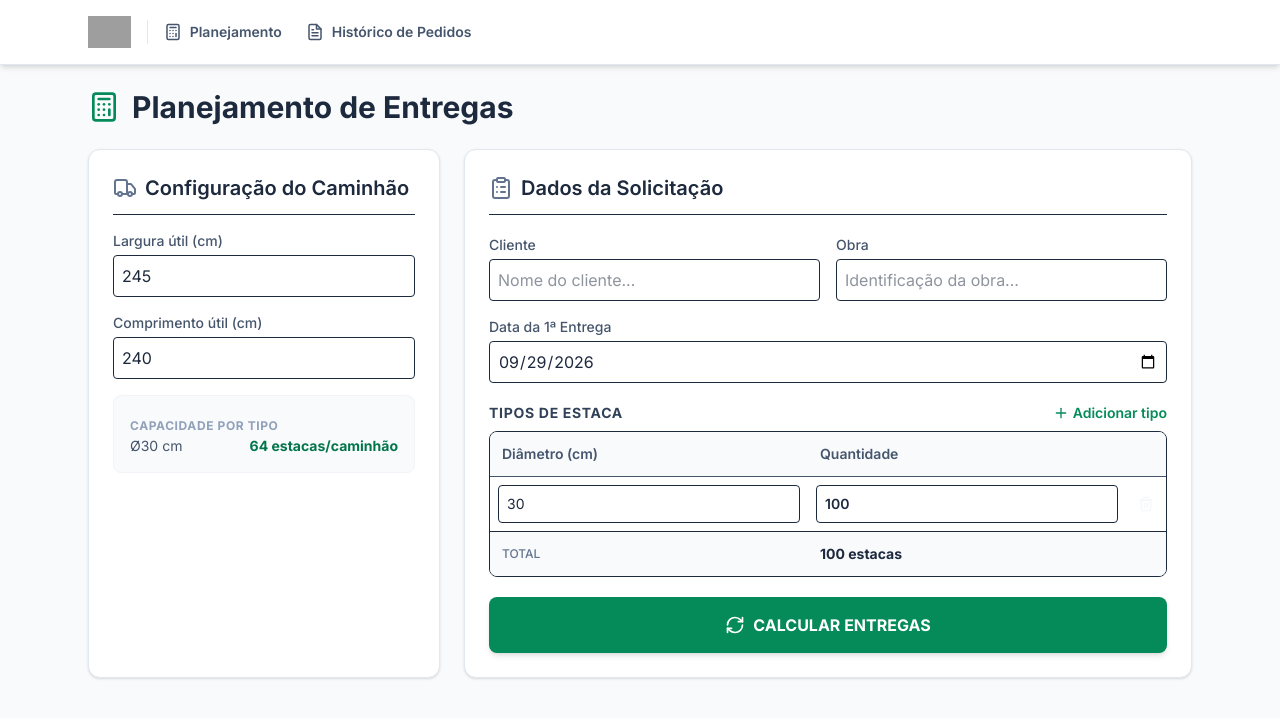
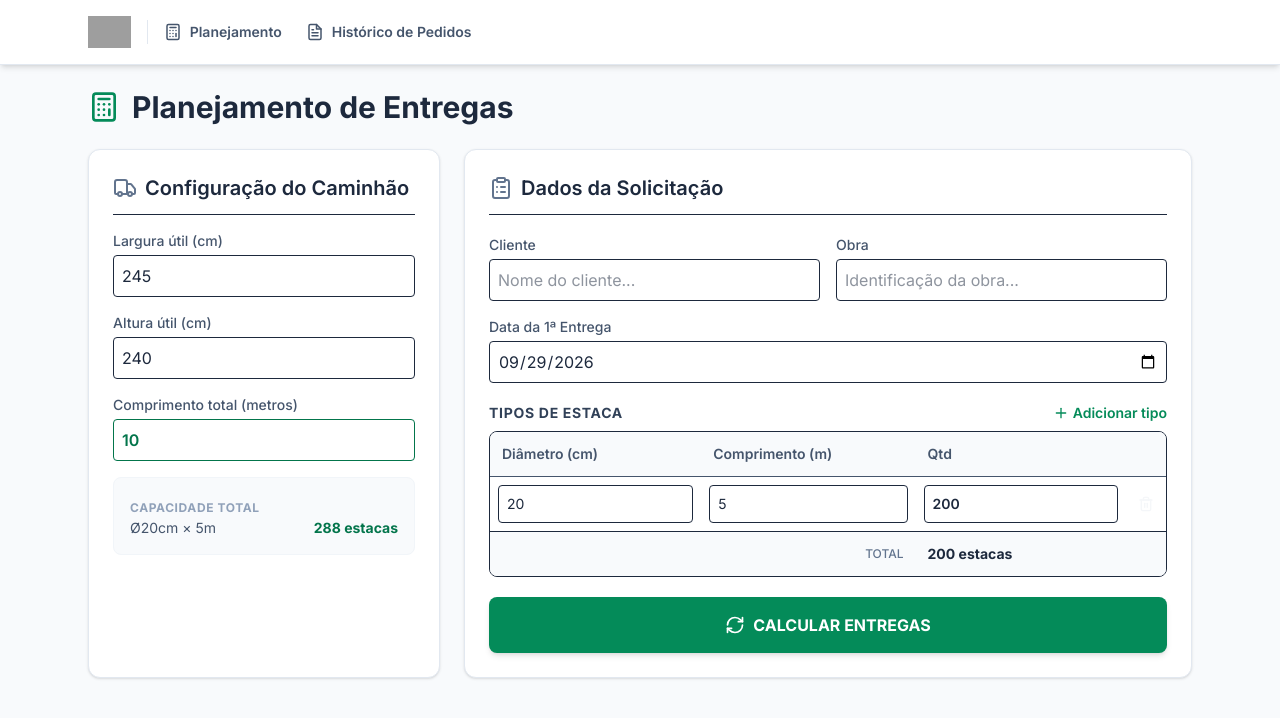
Before and after one commit to otavionepom09-cpu/estacas, a Next.js app: page / in a window 1280 px wide. Shown: the top 718 px of the page. Built offline with nearby package versions, Linux system fonts and the light colour scheme; grey boxes are pictures that could not be loaded.

Commit message:
Feat: adapt calculation logic to include stake length and truck length capacity multiplier

```diff
--- a/src/app/page.tsx
+++ b/src/app/page.tsx
@@ -10,7 +10,8 @@
 export default function PlanningPage() {
   // Bloco 1 — Caminhão
   const [largura, setLargura] = useState<number>(245);
-  const [comprimento, setComprimento] = useState<number>(240);
+  const [altura, setAltura] = useState<number>(240); // Antes comprimento_util
+  const [comprimentoCaminhao, setComprimentoCaminhao] = useState<number>(10);
 
   // Bloco 2 — Solicitação
   const [cliente, setCliente] = useState('');
@@ -21,7 +22,7 @@
 
   // Itens de estaca (múltiplos tipos)
   const [stakeItems, setStakeItems] = useState<StakeItem[]>([
-    { id: nextId(), diametro: 30, quantidade: 100 },
+    { id: nextId(), diametro: 20, comprimento_m: 5, quantidade: 200 },
   ]);
 
   // Resultado
@@ -31,12 +32,12 @@
 
   // ── Helpers ──────────────────────────────────────────────────────────────
   const addStakeItem = () =>
-    setStakeItems(prev => [...prev, { id: nextId(), diametro: 30, quantidade: 0 }]);
+    setStakeItems(prev => [...prev, { id: nextId(), diametro: 20, comprimento_m: 5, quantidade: 0 }]);
 
   const removeStakeItem = (id: string) =>
     setStakeItems(prev => prev.filter(i => i.id !== id));
 
-  const updateStakeItem = (id: string, field: 'diametro' | 'quantidade', value: number) =>
+  const updateStakeItem = (id: string, field: 'diametro' | 'comprimento_m' | 'quantidade', value: number) =>
     setStakeItems(prev => prev.map(i => (i.id === id ? { ...i, [field]: value } : i)));
 
   const updateEntrega = (index: number, field: keyof MixedDelivery, value: string) =>
@@ -50,9 +51,9 @@
 
   // ── Calcular ──────────────────────────────────────────────────────────────
   const handleCalculate = () => {
-    const validos = stakeItems.filter(i => i.diametro > 0 && i.quantidade > 0);
+    const validos = stakeItems.filter(i => i.diametro > 0 && i.comprimento_m > 0 && i.quantidade > 0);
     if (!validos.length) return;
-    const result = calculateMixedDeliveries(validos, largura, comprimento, dataPrimeiraEntrega);
+    const result = calculateMixedDeliveries(validos, largura, altura, comprimentoCaminhao, dataPrimeiraEntrega);
     setEntregas(result);
     setSaveStatus(null);
   };
@@ -68,20 +69,20 @@
 
     try {
       const { saveOrderToDatabase } = await import('@/lib/database-actions');
-      // Build a synthetic single-type summary for DB (multi-type save to be expanded)
+      // Build a synthetic single-type summary for DB (multi-type save to be expanded in future)
       const dominante = stakeItems.reduce((a, b) => (a.quantidade >= b.quantidade ? a : b));
       const result = await saveOrderToDatabase({
         clienteNome: cliente,
         obraNome: obra,
         diametro: dominante.diametro,
-        largura,
-        comprimento,
+        largura: largura,
+        comprimento: altura, // Save height as original "comprimento" for DB compat
         quantidadeSolicitada: totalSolicitado,
-        capacidade: calculateTruckCapacity(largura, comprimento, dominante.diametro),
+        capacidade: calculateTruckCapacity(largura, altura, dominante.diametro, comprimentoCaminhao, dominante.comprimento_m),
         entregas: entregas.map((e, i) => ({
           entrega_numero: e.entrega_numero,
           quantidade: e.items.reduce((s, it) => s + it.quantidade, 0),
-          capacidade: calculateTruckCapacity(largura, comprimento, dominante.diametro),
+          capacidade: calculateTruckCapacity(largura, altura, dominante.diametro, comprimentoCaminhao, dominante.comprimento_m),
           saldo: e.saldo_total_apos_entrega,
           data: e.data,
           status: e.status,
@@ -93,7 +94,7 @@
         setSaveStatus({ type: 'success', message: 'Pedido salvo com sucesso!' });
         setTimeout(() => {
           setCliente(''); setObra(''); setEntregas([]); setSaveStatus(null);
-          setStakeItems([{ id: nextId(), diametro: 30, quantidade: 100 }]);
+          setStakeItems([{ id: nextId(), diametro: 20, comprimento_m: 5, quantidade: 200 }]);
         }, 3000);
       } else {
         setSaveStatus({ type: 'error', message: result.error || 'Erro ao salvar.' });
@@ -124,22 +125,27 @@
               className="w-full p-2 border rounded focus:ring-2 focus:ring-cofer-500 outline-none" />
           </div>
           <div>
-            <label className="block text-sm font-medium text-slate-600 mb-1">Comprimento útil (cm)</label>
-            <input type="number" value={comprimento} onChange={e => setComprimento(Number(e.target.value))}
+            <label className="block text-sm font-medium text-slate-600 mb-1">Altura útil (cm)</label>
+            <input type="number" value={altura} onChange={e => setAltura(Number(e.target.value))}
               className="w-full p-2 border rounded focus:ring-2 focus:ring-cofer-500 outline-none" />
+          </div>
+          <div>
+            <label className="block text-sm font-medium text-slate-600 mb-1">Comprimento total (metros)</label>
+            <input type="number" value={comprimentoCaminhao} onChange={e => setComprimentoCaminhao(Number(e.target.value))}
+              className="w-full p-2 border rounded focus:ring-2 focus:ring-cofer-500 outline-none font-semibold text-cofer-700" />
           </div>
 
           {/* Capacidade por tipo */}
           <div className="bg-slate-50 rounded-lg border border-slate-100 p-4 space-y-2">
             <span className="text-xs font-bold text-slate-400 uppercase tracking-wider">
-              Capacidade por tipo
+              Capacidade Total
             </span>
-            {stakeItems.filter(i => i.diametro > 0).map(item => {
-              const cap = calculateTruckCapacity(largura, comprimento, item.diametro);
+            {stakeItems.filter(i => i.diametro > 0 && i.comprimento_m > 0).map(item => {
+              const cap = calculateTruckCapacity(largura, altura, item.diametro, comprimentoCaminhao, item.comprimento_m);
               return (
                 <div key={item.id} className="flex justify-between text-sm">
-                  <span className="text-slate-600">Ø{item.diametro} cm</span>
-                  <span className="font-bold text-cofer-700">{cap} estacas/caminhão</span>
+                  <span className="text-slate-600">Ø{item.diametro}cm × {item.comprimento_m}m</span>
+                  <span className="font-bold text-cofer-700">{cap} estacas</span>
                 </div>
               );
             })}
@@ -186,8 +192,9 @@
               <table className="w-full text-sm">
                 <thead>
                   <tr className="bg-slate-50 border-b text-slate-600">
-                    <th className="p-3 text-left font-semibold">Diâmetro (cm)</th>
-                    <th className="p-3 text-left font-semibold">Quantidade</th>
+                    <th className="p-3 text-left font-semibold w-1/3">Diâmetro (cm)</th>
+                    <th className="p-3 text-left font-semibold w-1/3">Comprimento (m)</th>
+                    <th className="p-3 text-left font-semibold w-1/3">Qtd</th>
                     <th className="p-3 w-10"></th>
                   </tr>
                 </thead>
@@ -197,6 +204,11 @@
                       <td className="p-2">
                         <input type="number" value={item.diametro}
                           onChange={e => updateStakeItem(item.id, 'diametro', Number(e.target.value))}
+                          className="w-full p-2 border rounded focus:ring-1 focus:ring-cofer-500 outline-none" />
+                      </td>
+                      <td className="p-2">
+                        <input type="number" value={item.comprimento_m}
+                          onChange={e => updateStakeItem(item.id, 'comprimento_m', Number(e.target.value))}
                           className="w-full p-2 border rounded focus:ring-1 focus:ring-cofer-500 outline-none" />
                       </td>
                       <td className="p-2">
@@ -216,7 +228,7 @@
                 </tbody>
                 <tfoot>
                   <tr className="bg-slate-50 border-t">
-                    <td className="p-3 text-slate-500 text-xs font-medium">TOTAL</td>
+                    <td colSpan={2} className="p-3 text-slate-500 text-xs font-medium text-right">TOTAL</td>
                     <td className="p-3 font-bold text-slate-800">{totalSolicitado} estacas</td>
                     <td></td>
                   </tr>
@@ -279,9 +291,9 @@
                     <td className="p-3">
                       <div className="flex flex-wrap gap-1">
                         {entrega.items.map(item => (
-                          <span key={item.diametro}
+                          <span key={`${item.diametro}-${item.comprimento_m}`}
                             className="inline-flex items-center bg-cofer-50 text-cofer-700 border border-cofer-200 px-2 py-0.5 rounded text-xs font-semibold">
-                            {item.quantidade}× Ø{item.diametro}
+                            {item.quantidade}× Ø{item.diametro} ({item.comprimento_m}m)
                           </span>
                         ))}
                       </div>
--- a/src/lib/calculations.ts
+++ b/src/lib/calculations.ts
@@ -2,11 +2,17 @@
 
 export function calculateTruckCapacity(
   largura_util_cm: number,
-  comprimento_util_cm: number,
-  diametro_cm: number
+  altura_util_cm: number, // Antes chamado de comprimento_util_cm
+  diametro_cm: number,
+  comprimento_caminhao_m: number = 10,
+  comprimento_estaca_m: number = 10
 ): number {
-  if (largura_util_cm <= 0 || comprimento_util_cm <= 0 || diametro_cm <= 0) return 0;
-  return Math.floor(largura_util_cm / diametro_cm) * Math.floor(comprimento_util_cm / diametro_cm);
+  if (largura_util_cm <= 0 || altura_util_cm <= 0 || diametro_cm <= 0 || comprimento_caminhao_m <= 0 || comprimento_estaca_m <= 0) return 0;
+
+  const capacidadeSecao = Math.floor(largura_util_cm / diametro_cm) * Math.floor(altura_util_cm / diametro_cm);
+  const fileiras = Math.floor(comprimento_caminhao_m / comprimento_estaca_m);
+
+  return capacidadeSecao * fileiras;
 }
 
 export interface DeliveryPlan {
@@ -38,11 +44,13 @@
 export interface StakeItem {
   id: string;
   diametro: number;
+  comprimento_m: number;
   quantidade: number;
 }
 
 export interface MixedDeliveryItem {
   diametro: number;
+  comprimento_m: number;
   quantidade: number;
   capacidade_caminhao: number; // quantas desta estaca cabem em um caminhão cheio
 }
@@ -58,33 +66,29 @@
 
 /**
  * Calcula entregas mistas com múltiplos tipos de estaca.
- *
- * Lógica: percorre os tipos de estaca na ordem fornecida.
- * Dentro de cada entrega (caminhão), preenche com o tipo atual
- * até encher ou esgotar. O espaço restante é ocupado pelo próximo tipo.
- * Uma nova entrega só começa quando o caminhão está cheio ou todos
- * os stakes atuais foram entregues e não há mais espaço para o próximo.
  */
 export function calculateMixedDeliveries(
   items: StakeItem[],
   largura: number,
-  comprimento: number,
+  altura: number,
+  comprimento_caminhao_m: number,
   dataPrimeira: string
 ): MixedDelivery[] {
   if (!items.length) return [];
 
-  // Calcula capacidade por tipo
-  const capMap: Record<number, number> = {};
+  // Calcula capacidade por tipo (considerando diametro e comprimento da estaca)
+  const capMap: Record<string, number> = {};
   items.forEach(item => {
-    if (!capMap[item.diametro]) {
-      capMap[item.diametro] = calculateTruckCapacity(largura, comprimento, item.diametro);
+    const key = `${item.diametro}-${item.comprimento_m}`;
+    if (!capMap[key]) {
+      capMap[key] = calculateTruckCapacity(largura, altura, item.diametro, comprimento_caminhao_m, item.comprimento_m);
     }
   });
 
   // Cópia mutável dos quantitativos restantes
   const remaining = items
-    .filter(i => i.diametro > 0 && i.quantidade > 0)
-    .map(i => ({ diametro: i.diametro, restante: i.quantidade }));
+    .filter(i => i.diametro > 0 && i.comprimento_m > 0 && i.quantidade > 0)
+    .map(i => ({ diametro: i.diametro, comprimento_m: i.comprimento_m, restante: i.quantidade }));
 
   const deliveries: MixedDelivery[] = [];
 
@@ -98,7 +102,8 @@
 
     for (const r of remaining) {
       if (r.restante <= 0) continue;
-      const cap = capMap[r.diametro] ?? 0;
+      const key = `${r.diametro}-${r.comprimento_m}`;
+      const cap = capMap[key] ?? 0;
       if (cap <= 0) continue;
 
       const fracaoPorEstaca = 1 / cap;
@@ -111,7 +116,7 @@
       fracaoUsada += pegar * fracaoPorEstaca;
       totalEntregue += pegar;
 
-      entregaItems.push({ diametro: r.diametro, quantidade: pegar, capacidade_caminhao: cap });
+      entregaItems.push({ diametro: r.diametro, comprimento_m: r.comprimento_m, quantidade: pegar, capacidade_caminhao: cap });
 
       // Caminhão cheio (≥99.9% para evitar problemas de float)
       if (fracaoUsada >= 0.999) break;
```
